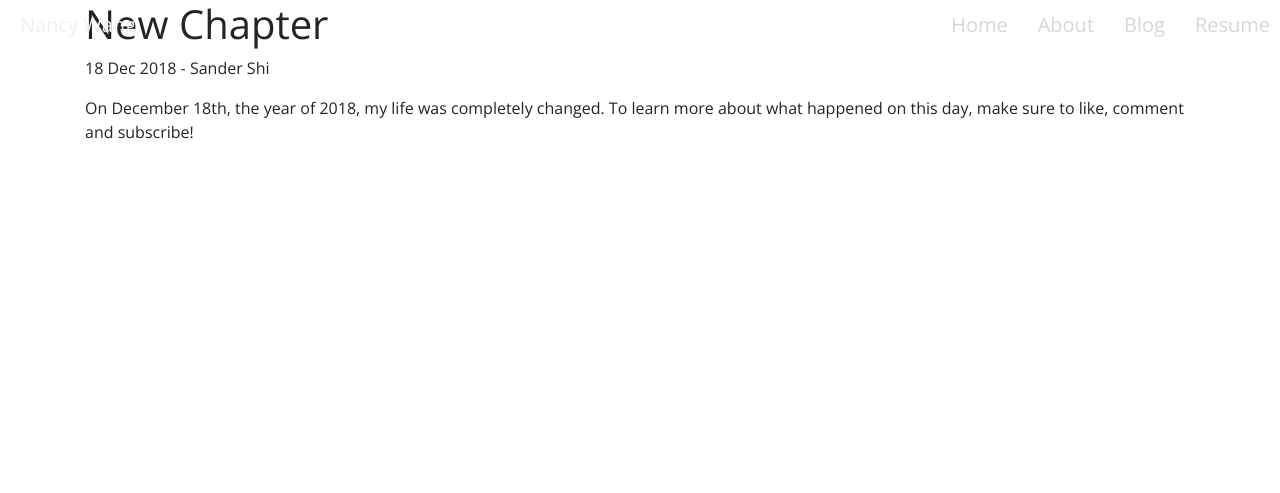
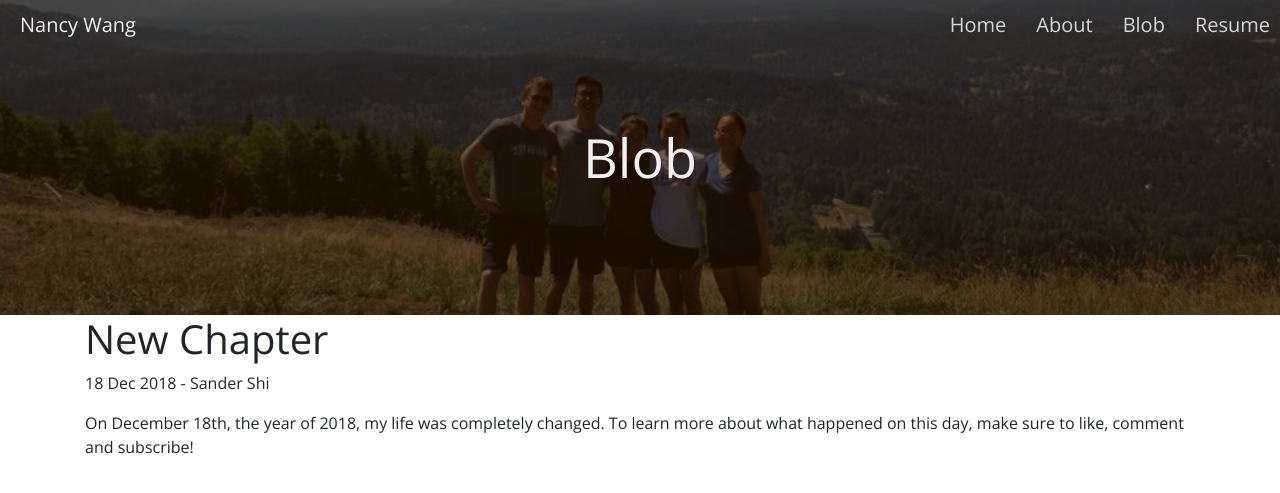
Before and after one commit to nancy-wang/nancy-wang.com, a Jekyll site: the page built from _posts/2018-12-18-new-chapter.md, in a window 1280 px wide. Shown: the top 493 px of the page. Built offline with Jekyll 4.4.1, drawn with Linux system fonts in a browser that asks for light colours.

Commit message:
Styling for post page and resume update

```diff
--- a/_data/navigation.yml
+++ b/_data/navigation.yml
@@ -1,6 +1,6 @@
 - name: Resume
   link: /assets/files/resume.pdf
-- name: Blog
+- name: Blob
   link: /blog.html
 - name: About
   link: /about.html
--- a/_layouts/post.html
+++ b/_layouts/post.html
@@ -1,8 +1,15 @@
 ---
 layout: default
 ---
-<div class="post container">
-    <h1>{{ page.title }}</h1>
-    <p>{{ page.date | date_to_string }} - {{ page.author }}</p>
-    {{ content }}
+<div class="post-page">
+    <div class="header-section">
+        <div class="header-background-filter">
+            <h1>Blob</h1>
+        </div>
+    </div>
+    <div class="post container">
+        <h1>{{ page.title }}</h1>
+        <p>{{ page.date | date_to_string }} - {{ page.author }}</p>
+        {{ content }}
+    </div>
 </div>
--- /dev/null
+++ b/_sass/post.scss
@@ -0,0 +1,51 @@
+.post-page {
+    .header-section {
+        height: $header-height;
+        background-image: $about-header-image;
+        background-position: center;
+        background-size: cover;
+        .header-background-filter {
+            height: 100%;
+            width: 100%;
+            background-color: $background-filter;
+            h1 {
+                line-height: $header-height;
+                font-family: $font-family-base;
+                font-size: $header-font-size-desktop;
+                font-family: $font-family-base;
+                font-weight: 300;
+                color: $landing-text-color;
+                text-align: center;
+                margin: 0;
+            }
+        }
+    }
+    .content-section {
+        background-color: $landing-text-color;
+        min-height: 100vh - $header-height;
+        .container {
+            padding: 30px;
+            p {
+                font-family: $font-family-base;
+                font-weight: 300;
+                font-size: $paragraph-font-size-desktop;
+                text-align: justify;
+            }
+            h2 {
+                text-align: center;
+            }
+        }
+    }
+}
+
+@media (max-width: 800px) {
+    .post-page {
+        .header-section {
+            .header-background-filter {
+                h1 {
+                    font-size: $header-font-size-mobile;
+                }
+            }
+        }
+    }
+}
--- a/assets/css/styles.scss
+++ b/assets/css/styles.scss
@@ -5,3 +5,4 @@
 @import "navigation";
 @import "about";
 @import "blog";
+@import "post";
--- a/blog.html
+++ b/blog.html
@@ -1,6 +1,6 @@
 ---
 layout: default
-title: Blog
+title: Blob
 ---
 <div class="blog">
     <div class="header-section">
```
Also changed, not shown: 1 other file.
